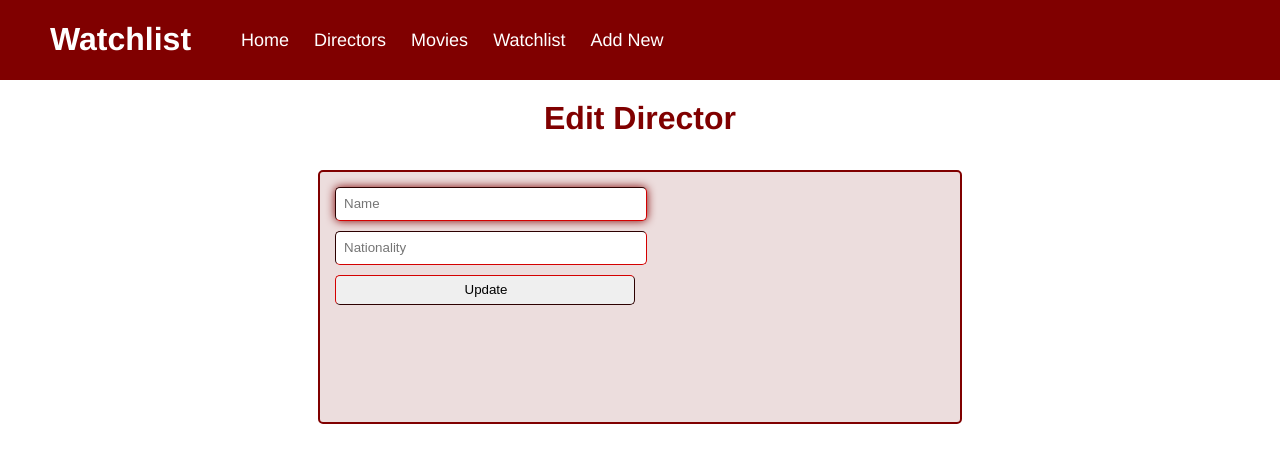
After one commit to dvdjms/Watchlist, a Flask app: template templates/directors/edit.html in a window 1280 px wide. The commit adds this page. Shown: the top 463 px of the page. Run offline with Flask 2, Linux system fonts and the light colour scheme; the template is opened without the code that fills it, so the values that code supplies are empty.

Commit message:
Director edit and update function

```diff
--- a/controllers/movies_controller.py
+++ b/controllers/movies_controller.py
@@ -92,18 +92,17 @@ def edit_movie(id):
 # EDIT MOVIE - UPDATE BUTTON
 @movies_blueprint.route("/movies/<id>", methods=['POST'])
 def edit_movie_update(id):
-
     director1 = request.form['director']
     title = request.form['title']
     genre = request.form['genre']
     year = request.form['year']
     country = request.form['country']
-
     director = director_repository.select(director1)
-
     movie = Movie(title, genre, year, country, director, id=id)
     movie_repository.update_movie(movie)
     return redirect('/movies')
+
+
 
 
 
--- a/repositories/director_repository.py
+++ b/repositories/director_repository.py
@@ -39,3 +39,9 @@ def delete_id(id):
     sql = "DELETE FROM directors WHERE id = %s"
     values = [id]
     run_sql(sql, values)
+
+
+def update_director(director):
+    sql = "UPDATE directors SET (name, nationality) = (%s, %s) WHERE id = (%s) RETURNING *"
+    values = [director.name, director.nationality, director.id]
+    run_sql(sql, values)
--- /dev/null
+++ b/templates/directors/edit.html
@@ -0,0 +1,18 @@
+{% extends "base.html" %}
+{% block content %}
+    <header class="header">
+        <h1 class="header-title">Edit Director</h1>
+    </header>
+
+    <div class="container-add">
+
+        <form action="/directors/{{ director.id }}" method="post" id="form-add" name="director-form">
+            <label for="director"></label>
+            <input autofocus id="director" name="name" type="text" placeholder="Name" value="{{ director.name }}"><br>
+            <label for="nationality"></label>
+            <input id="nationality" name="nationality" type="text" placeholder="Nationality" value="{{ director.nationality }}"><br>
+            <input type="submit" value="Update">
+        </form>
+    </div>
+
+{% endblock %}
```
Also changed, not shown: controllers/directors_controller.py (+17 -0 lines), templates/directors/director.html (+8 -0 lines).
